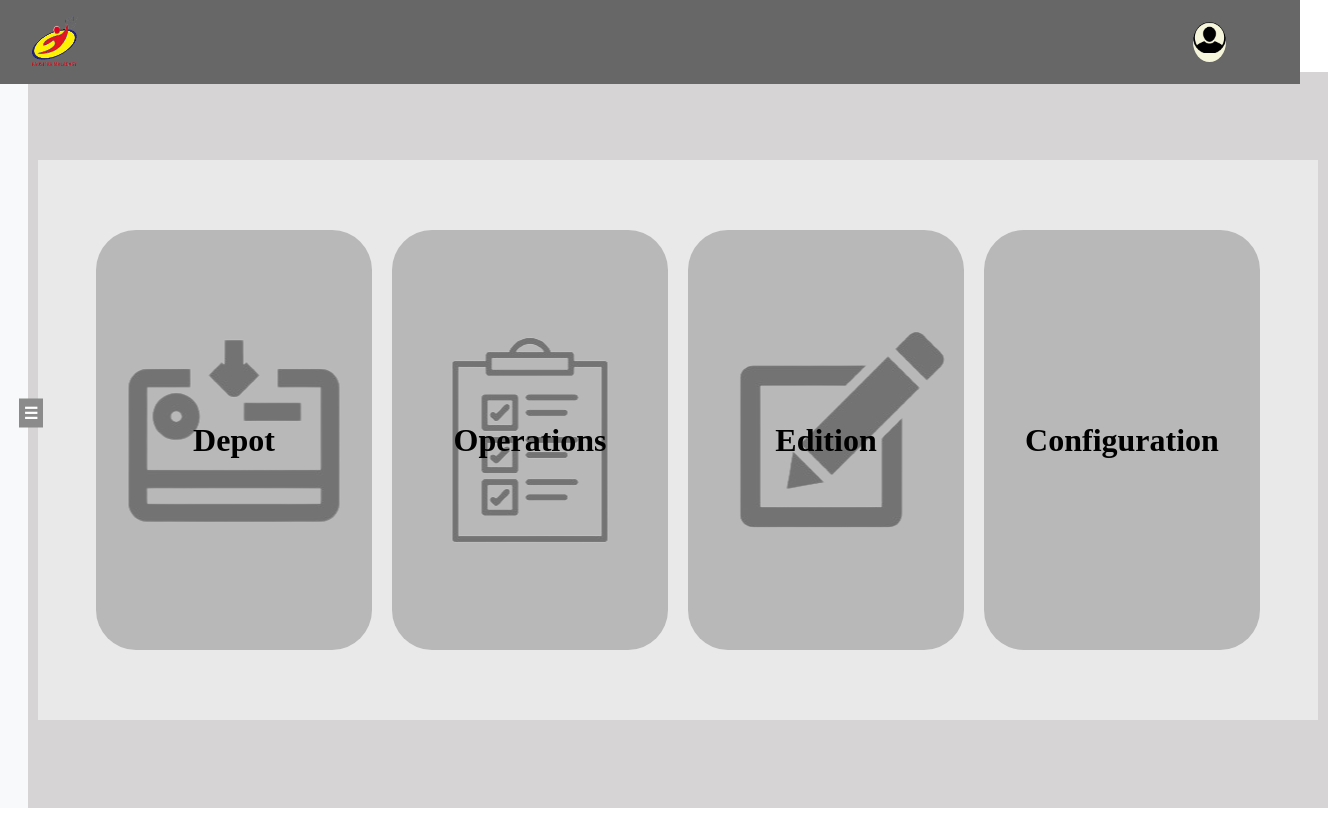
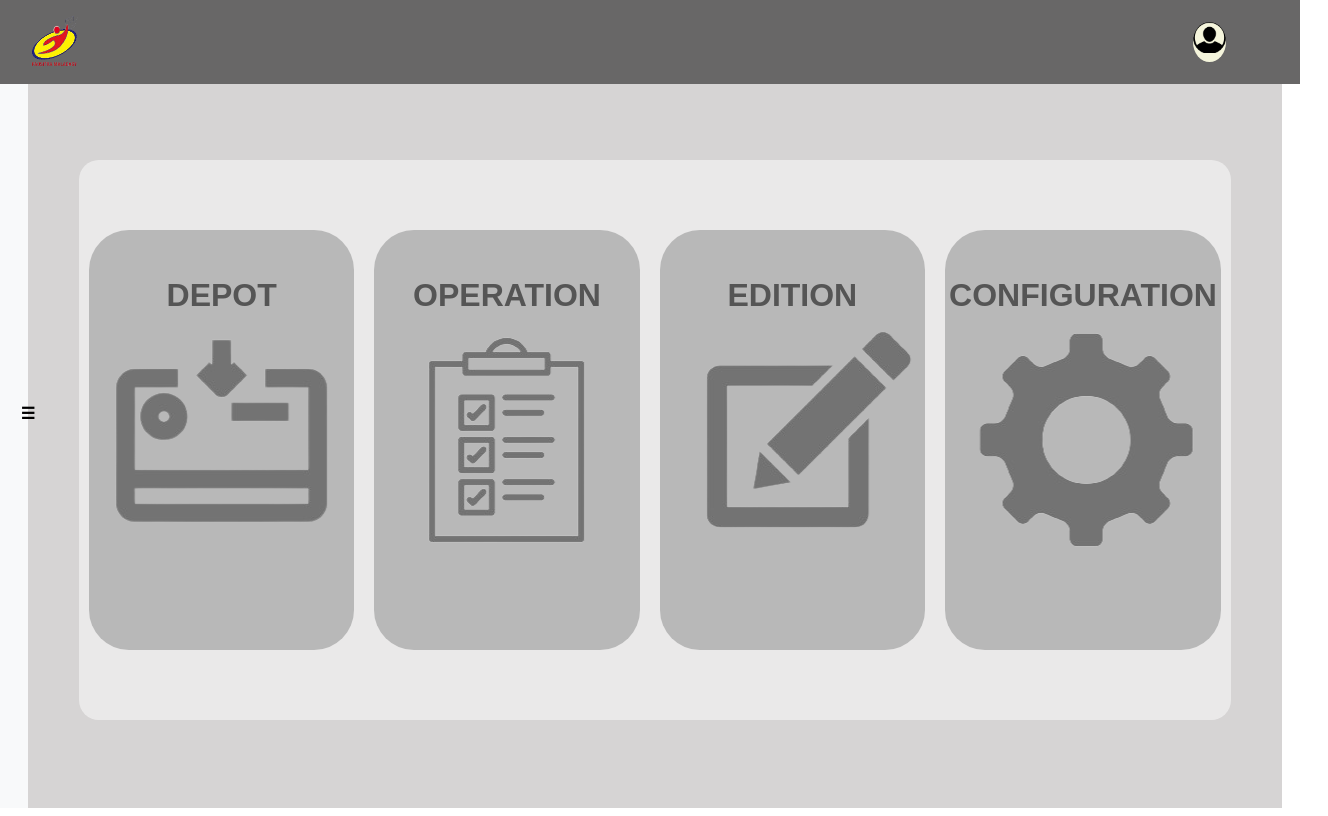
Before and after one commit to NekrozX4/client, a React (Vite) app: page / in a window 1280 px wide. Both pictures are taken after a click on the button "LOGIN". Shown: the whole page, 1328 px wide, since content can reach past the window. Built offline with nearby package versions, Linux system fonts and the light colour scheme.

Commit message:
updated style

```diff
--- a/src/App.jsx
+++ b/src/App.jsx
@@ -2,7 +2,6 @@ import './App.css';
 import {BrowserRouter as Router ,Routes , Route} from 'react-router-dom'
 import Login from './component/login/Login';
 import Main from './component/main/Main';
-import NewUser from './component/user/newUser';
 import RemoveUser from './component/user/RemoveUser';
 
 function App() {
@@ -12,7 +11,6 @@ function App() {
       <Routes>
         <Route path='/' element = {<Login />} />
         <Route path = '/main' element = {<Main />} />
-        <Route path = '/user' element = {<NewUser />} />
         <Route path='/remove' element = {<RemoveUser />} />
       </Routes>
     </Router>
--- a/src/component/depot/Nombre.jsx
+++ b/src/component/depot/Nombre.jsx
@@ -18,7 +18,7 @@ const Nombre = () => {
           <input className='bottom-input'type="text" placeholder="Adress" />
         </div>
       </div>
-      <div className="send-button-container">
+      <div className="button-container">
         <button>Send</button>
       </div>
     </div>
--- a/src/component/destinataire/Destinataire.css
+++ b/src/component/destinataire/Destinataire.css
@@ -5,8 +5,21 @@
 
   .input-container {
     display: flex;
+    width: fit-content;
   }
-
+  .fory{
+    flex: 1;
+    display: flex;
+    flex-direction: column;
+    gap: 10px;
+    align-items: center;
+    justify-content: space-evenly;
+    background-color: rgb(0, 0, 0, 0.5);
+    padding: 10px;
+    margin: 10px;
+    border-radius: 10px;
+    width: 15vw;
+  }
   .input-group {
     flex: 1;
     display: flex;
@@ -18,6 +31,7 @@
     padding: 10px;
     margin: 10px;
     border-radius: 10px;
+    width: fit-content;
   }
 
   .input-group input {
@@ -29,7 +43,12 @@
     caret-color: white;
     font-size: 14px;
   }
-
+  .input-group button{
+    display: flex;
+    align-items: center;
+    justify-content: center;
+    margin-top: 2.4vh;
+  }
   .input-group input::placeholder {
     color: rgb(65, 61, 61, 0.5);
     display: flex;
--- a/src/component/destinataire/Destinataire.jsx
+++ b/src/component/destinataire/Destinataire.jsx
@@ -7,7 +7,7 @@ const Destinataire = () => {
       <h1>Destinataire</h1>
 
       <div className='input-container'>
-        <div className='input-group'>
+        <div className='fory'>
           <button>client</button>
           <button>Select One</button>
           <button>Send</button>
--- a/src/component/main/Main.css
+++ b/src/component/main/Main.css
@@ -38,6 +38,7 @@
     margin-left: -10vw;
     transition: 0.3s  ease-in-out;
     margin-top: 1.1vh;
+    position: fixed;
 }
   .sidebar:hover {
     transform: translateX(10vw);
@@ -191,10 +192,10 @@ li:hover {
   /* Additional styles for the sidebarshow */
   position: absolute;
   top: 45%;
-  color: rgb(255, 255, 255);
+  color: rgb(0, 0, 0);
   font-weight: bolder;
-  right: -20px; /* Adjust the value to control how much it extends */
-  background-color: #8b8b8b; /* Set a background color */
+  right: -17px; /* Adjust the value to control how much it extends */
+  background-color: transparent; /* Set a background color */
   padding: 5px; /* Add padding for better appearance */
   cursor: pointer; /* Add cursor style to indicate it's clickable */
   transform: translateY(-50%); /* Center vertically */
--- a/src/component/welcome/Welcome.css
+++ b/src/component/welcome/Welcome.css
@@ -1,12 +1,13 @@
 .welcome{
     height: 70vh;
-    width : 100vw;
+    width : 90vw;
     background-size: cover;
     display: flex;
     align-items: center;
     justify-content: center;
     color: rgb(0, 0, 0);
     background-color: rgb(255, 255, 255,0.5);
+    border-radius: 20px;
 }
 
 .welcome div{
@@ -28,13 +29,21 @@
     color: rgb(255, 255, 255);
 }
  .welcome h1{
-    flex-direction: column;
-    display: flex;
-    align-items: center;
-    justify-content: space-evenly;
+    justify-content: center;
     padding: 10px;
     margin: 10px;
     transition: 0.5s ease;
+    margin-top: -35vh;
+    font-family: fantasy;
+    color: rgb(85, 85, 85);
+ }
+
+ .welcome h2{
+    display: flex;
+    align-items: center;
+    justify-content: center;
+    width: 90%;
+    font-size: 35px;
  }
 
  .welcome h1:hover{
@@ -45,6 +54,13 @@
     border-radius: 20px;
  }
 
+ .welcome h2:hover{
+    cursor: pointer;
+    transform: scale(1.1);
+    background-color: rgb(0, 0, 0,0.8);
+    color: white;
+    border-radius: 20px;
+ }
  @keyframes fadeInDown {
     from{
         transform: translateY(100vh);
@@ -65,6 +81,8 @@
 
  .fadeinup{
     animation: fadeInDown 1.5s ease-in-out;
+    background-image: url('../../assets/config.png');
+    background-position: 45% 50%;
  }
 
  .deposit{
--- a/src/component/welcome/Welcome.jsx
+++ b/src/component/welcome/Welcome.jsx
@@ -26,11 +26,11 @@ const Welcome = ({ onWelcomeClick }) => {
       >
         {isSectionActive('depot') ? (
           <>
-            <h1 onClick={() => onWelcomeClick('Particulier')}>Particulier</h1>
-            <h1 onClick={() => onWelcomeClick('nombre')}>En Nombre</h1>
+            <h2 onClick={() => onWelcomeClick('Particulier')}>Particulier</h2>
+            <h2 onClick={() => onWelcomeClick('nombre')}>En Nombre</h2>
           </>
         ) : (
-          <h1>Depot</h1>
+          <h1>DEPOT</h1>
         )}
       </div>
 
@@ -40,9 +40,9 @@ const Welcome = ({ onWelcomeClick }) => {
         onMouseLeave={handleMouseLeave}
       >
         {isSectionActive('operations') ? (
-          <h1>coming soon</h1>
+          <h2>coming soon</h2>
         ) : (
-          <h1>Operations</h1>
+          <h1>OPERATION</h1>
         )}
       </div>
 
@@ -53,12 +53,12 @@ const Welcome = ({ onWelcomeClick }) => {
       >
         {isSectionActive('edition') ? (
           <>
-            <h1>Registre</h1>
-            <h1>F12</h1>
-            <h1>Etats</h1>
+            <h2>Registre</h2>
+            <h2>F12</h2>
+            <h2>Etats</h2>
           </>
         ) : (
-          <h1>Edition</h1>
+          <h1>EDITION</h1>
         )}
       </div>
 
@@ -69,12 +69,12 @@ const Welcome = ({ onWelcomeClick }) => {
       >
         {isSectionActive('configuration') ? (
           <>
-            <h1 onClick={() => onWelcomeClick('groupement')}>Groupement</h1>
-            <h1 onClick={() => onWelcomeClick('user')}>Utilisateur</h1>
-            <h1 onClick={() => onWelcomeClick('destinataire')}>Destinataire</h1>
+            <h2 onClick={() => onWelcomeClick('groupement')}>Groupement</h2>
+            <h2 onClick={() => onWelcomeClick('user')}>Utilisateur</h2>
+            <h2 onClick={() => onWelcomeClick('destinataire')}>Destinataire</h2>
           </>
         ) : (
-          <h1>Configuration</h1>
+          <h1>CONFIGURATION</h1>
         )}
       </div>
     </div>
```
Also changed, not shown: src/assets/config.png (added).
